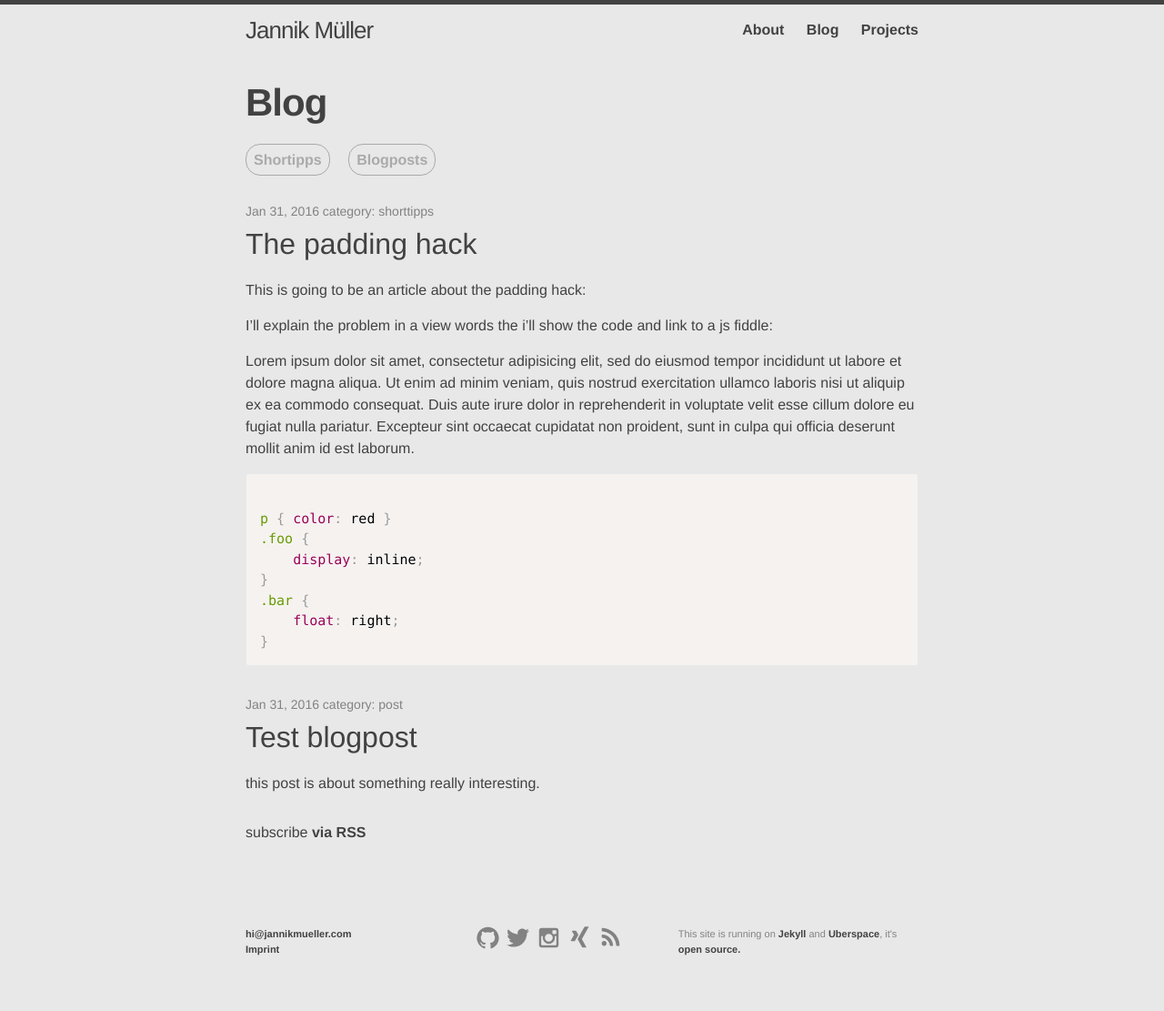
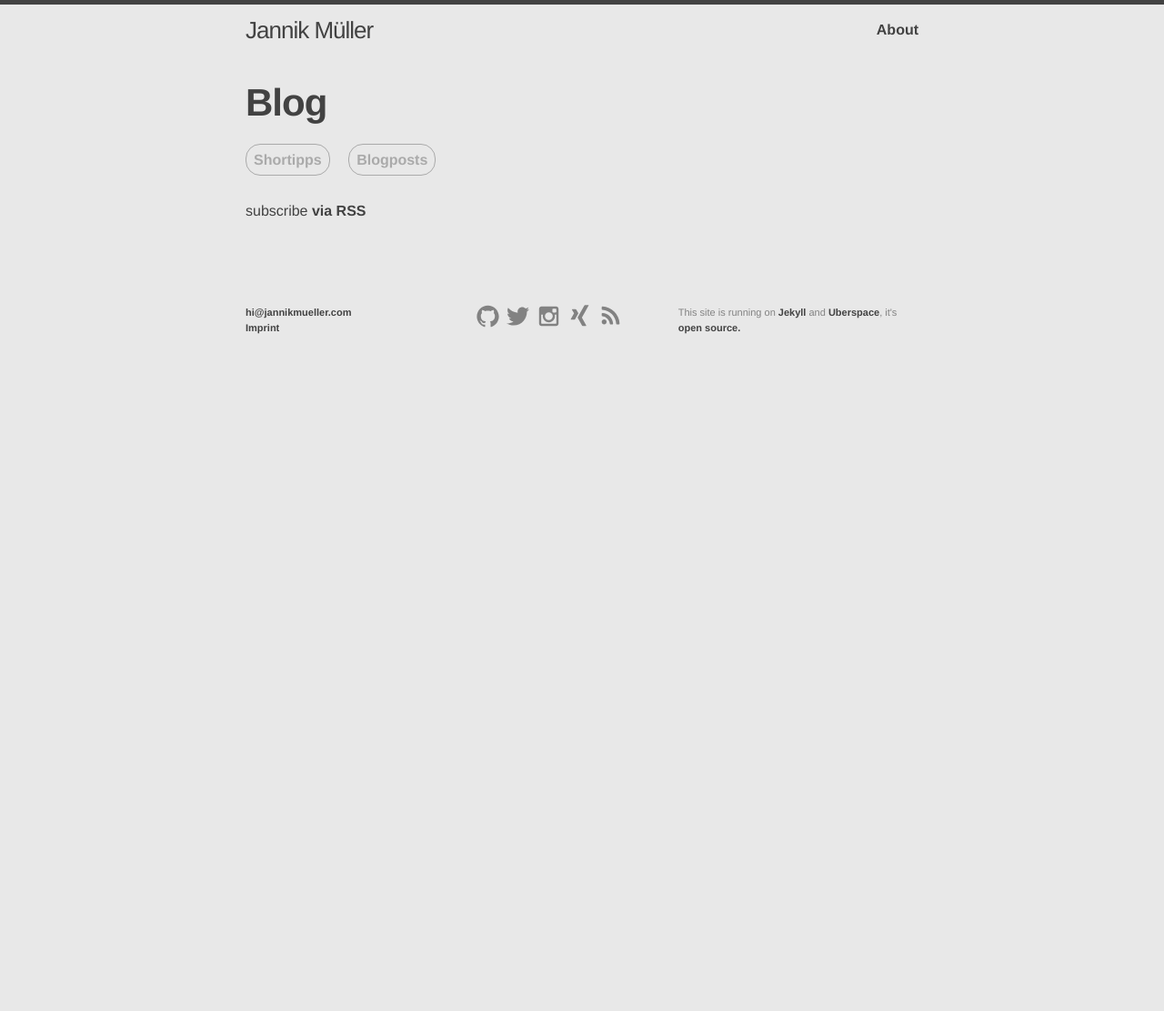
Before and after one commit to jnnklhmnn/jannikmueller-blog, a Jekyll site: the page built from blog/index.html, in a window 1280 px wide. Shown: the whole page at 91% size. Built offline with Jekyll 4.4.1, drawn with Linux system fonts in a browser that asks for light colours; after the commit the page ends 900 px from its top, so only the background shows below that.

Commit message:
removed placeholder content

```diff
--- a/_includes/header.html
+++ b/_includes/header.html
@@ -15,8 +15,8 @@
 
       <div class="trigger">
 				<a class="page-link" href="/about">About</a>
-        <a class="page-link" href="/Blog">Blog</a>
-        <a class="page-link" href="/Projects">Projects</a>
+<!--         <a class="page-link" href="/Blog">Blog</a>
+        <a class="page-link" href="/Projects">Projects</a> -->
       </div>
     </nav>
 
--- a/_posts/2016-01-31-test-blogpost.markdown
+++ /dev/null
@@ -1,21 +0,0 @@
----
-layout: post
-title:  "Test blogpost"
-date:   2016-01-31 16:11:49 +0100
-tag: post
-description: this post is about something really interesting.
----
-
-Lorem ipsum dolor sit amet, consectetur adipisicing elit, sed do eiusmod
-tempor incididunt ut labore et dolore magna aliqua. Ut enim ad minim veniam,
-quis nostrud exercitation ullamco laboris nisi ut aliquip ex ea commodo
-consequat. Duis aute irure dolor in reprehenderit in voluptate velit esse
-cillum dolore eu fugiat nulla pariatur. Excepteur sint occaecat cupidatat non
-proident, sunt in culpa qui officia deserunt mollit anim id est laborum.
-
-Lorem ipsum dolor sit amet, consectetur adipisicing elit, sed do eiusmod
-tempor incididunt ut labore et dolore magna aliqua. Ut enim ad minim veniam,
-quis nostrud exercitation ullamco laboris nisi ut aliquip ex ea commodo
-consequat. Duis aute irure dolor in reprehenderit in voluptate velit esse
-cillum dolore eu fugiat nulla pariatur. Excepteur sint occaecat cupidatat non
-proident, sunt in culpa qui officia deserunt mollit anim id est laborum.
--- a/_posts/2016-03-05-test-shorttipp.markdown
+++ /dev/null
@@ -1,29 +0,0 @@
----
-layout: post
-title:  "The padding hack"
-date:   2016-01-31 16:11:49 +0100
-tag: shorttipps
----
-This is going to be an article about the padding hack:
-
-I'll explain the problem in a view words the i'll show the code and link to a js fiddle:
-
-
-
-Lorem ipsum dolor sit amet, consectetur adipisicing elit, sed do eiusmod
-tempor incididunt ut labore et dolore magna aliqua. Ut enim ad minim veniam,
-quis nostrud exercitation ullamco laboris nisi ut aliquip ex ea commodo
-consequat. Duis aute irure dolor in reprehenderit in voluptate velit esse
-cillum dolore eu fugiat nulla pariatur. Excepteur sint occaecat cupidatat non
-proident, sunt in culpa qui officia deserunt mollit anim id est laborum.
-
-
-<pre><code class="language-css">
-p { color: red }
-.foo {
-	display: inline;
-}
-.bar {
-	float: right;
-}
-</code></pre>
```
Also changed, not shown: projects.html (deleted, +0 -14 lines).
